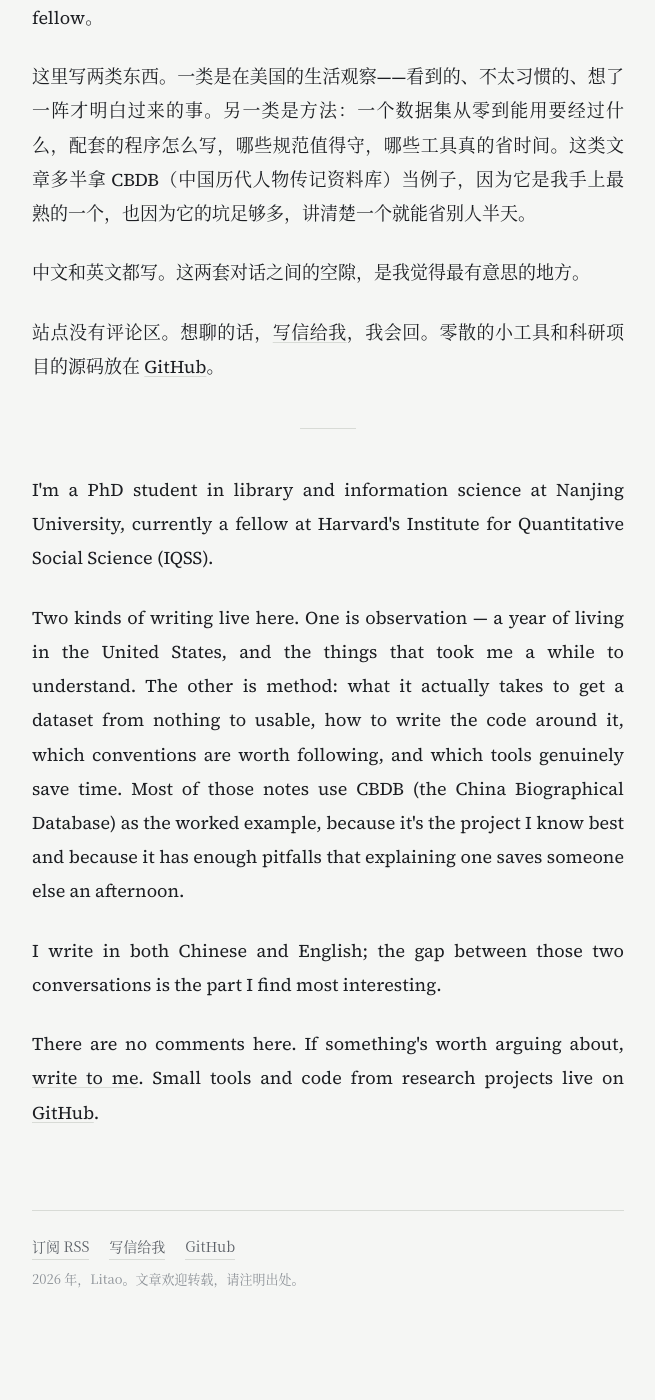
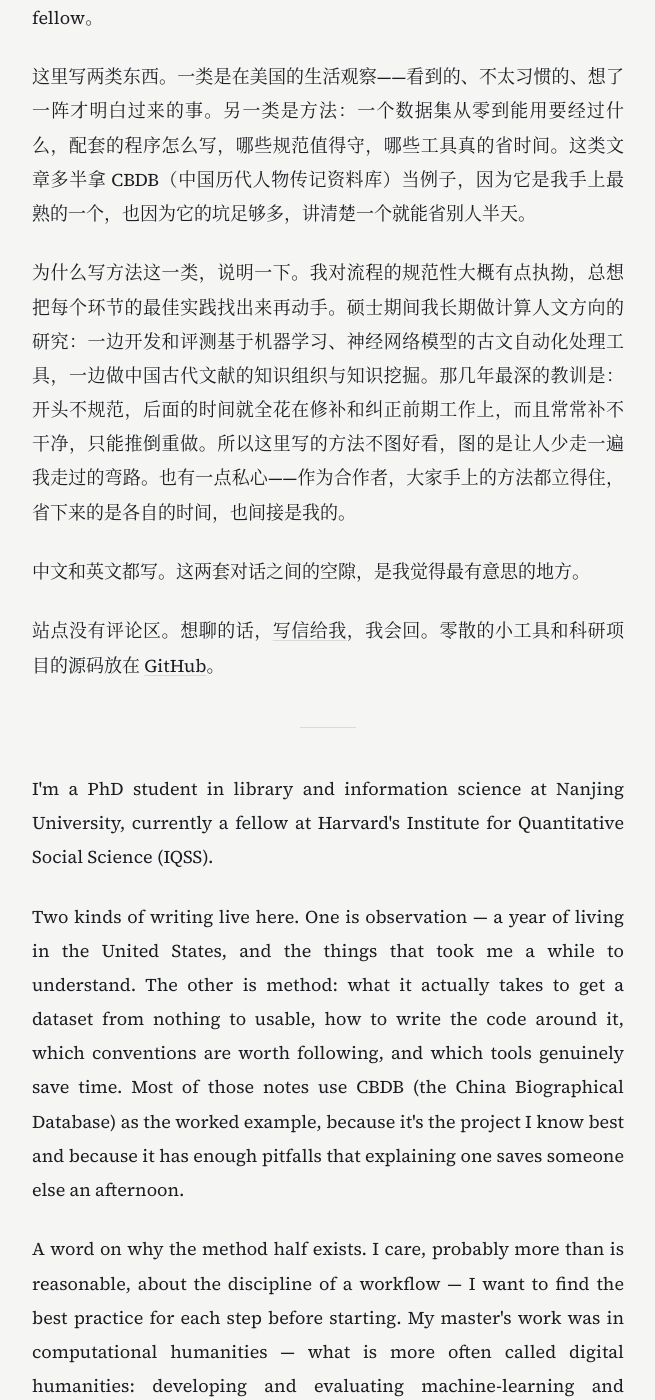
Before and after one commit to thetaaaaa/thetaaaaa.github.io, a Jekyll site: the page built from about.md, in a window 1280 px wide and 1400 px high, scrolled down 238 px. Shown: the whole window, without its empty margins (312-967 px from the left). Built offline with Jekyll 4.4.1, drawn with Linux system fonts in a browser that asks for light colours; before the commit the page ends 1608 px from its top, so only the background shows below that; some of the changed text lies outside the part shown.

Commit message:
关于页：补上建站动机
说明对流程规范性的重视、硕士期间计算人文方向的研究（古文自动化处理
工具的开发与评测、中国古代文献的知识组织与知识挖掘），以及由此而来
的分享动机。中英各一段。

Co-Authored-By: Claude Opus 5 (1M context) <noreply@anthropic.com>

```diff
--- a/about.md
+++ b/about.md
@@ -9,6 +9,8 @@ permalink: /about/
 
 这里写两类东西。一类是在美国的生活观察——看到的、不太习惯的、想了一阵才明白过来的事。另一类是方法：一个数据集从零到能用要经过什么，配套的程序怎么写，哪些规范值得守，哪些工具真的省时间。这类文章多半拿 CBDB（中国历代人物传记资料库）当例子，因为它是我手上最熟的一个，也因为它的坑足够多，讲清楚一个就能省别人半天。
 
+为什么写方法这一类，说明一下。我对流程的规范性大概有点执拗，总想把每个环节的最佳实践找出来再动手。硕士期间我长期做计算人文方向的研究：一边开发和评测基于机器学习、神经网络模型的古文自动化处理工具，一边做中国古代文献的知识组织与知识挖掘。那几年最深的教训是：开头不规范，后面的时间就全花在修补和纠正前期工作上，而且常常补不干净，只能推倒重做。所以这里写的方法不图好看，图的是让人少走一遍我走过的弯路。也有一点私心——作为合作者，大家手上的方法都立得住，省下来的是各自的时间，也间接是我的。
+
 中文和英文都写。这两套对话之间的空隙，是我觉得最有意思的地方。
 
 站点没有评论区。想聊的话，[写信给我](mailto:{{ site.email }})，我会回。零散的小工具和科研项目的源码放在 [GitHub](https://github.com/{{ site.github_username }})。
@@ -19,6 +21,8 @@ I'm a PhD student in library and information science at Nanjing University, curr
 
 Two kinds of writing live here. One is observation — a year of living in the United States, and the things that took me a while to understand. The other is method: what it actually takes to get a dataset from nothing to usable, how to write the code around it, which conventions are worth following, and which tools genuinely save time. Most of those notes use CBDB (the China Biographical Database) as the worked example, because it's the project I know best and because it has enough pitfalls that explaining one saves someone else an afternoon.
 
+A word on why the method half exists. I care, probably more than is reasonable, about the discipline of a workflow — I want to find the best practice for each step before starting. My master's work was in computational humanities — what is more often called digital humanities: developing and evaluating machine-learning and neural-network tools for the automated processing of classical Chinese, and working on knowledge organization and knowledge mining over premodern Chinese sources. The lesson that stuck is this: when the beginning isn't disciplined, all the time afterwards goes into patching and correcting the early work — and often it can't be patched, only redone. So these notes aren't written to look tidy; they're written so someone else doesn't have to take the detour I took. There is some self-interest in it too — as a collaborator, when the conventions everyone works by hold up, the time saved is their own, and indirectly mine.
+
 I write in both Chinese and English; the gap between those two conversations is the part I find most interesting.
 
 There are no comments here. If something's worth arguing about, [write to me](mailto:{{ site.email }}). Small tools and code from research projects live on [GitHub](https://github.com/{{ site.github_username }}).
```
